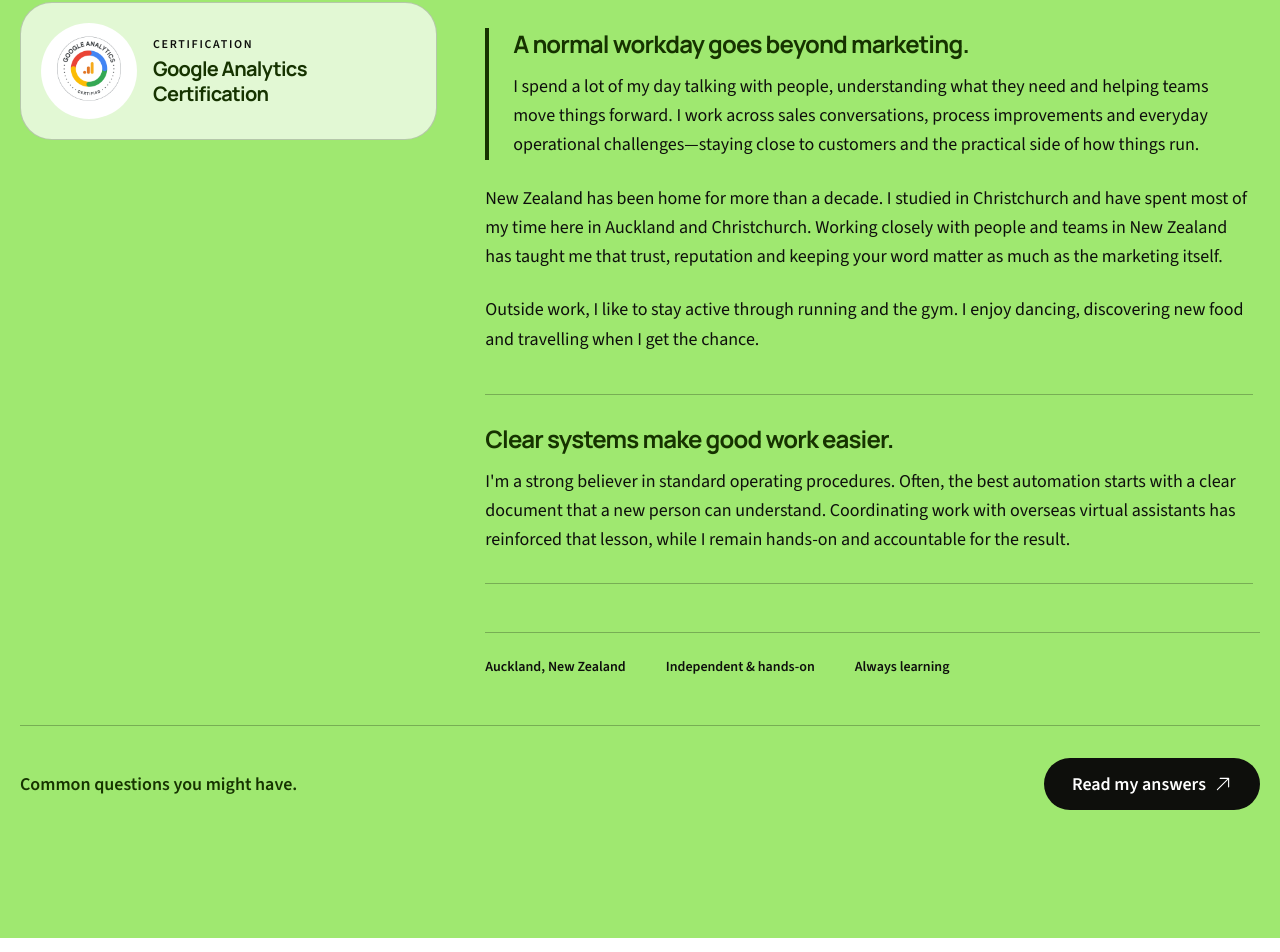
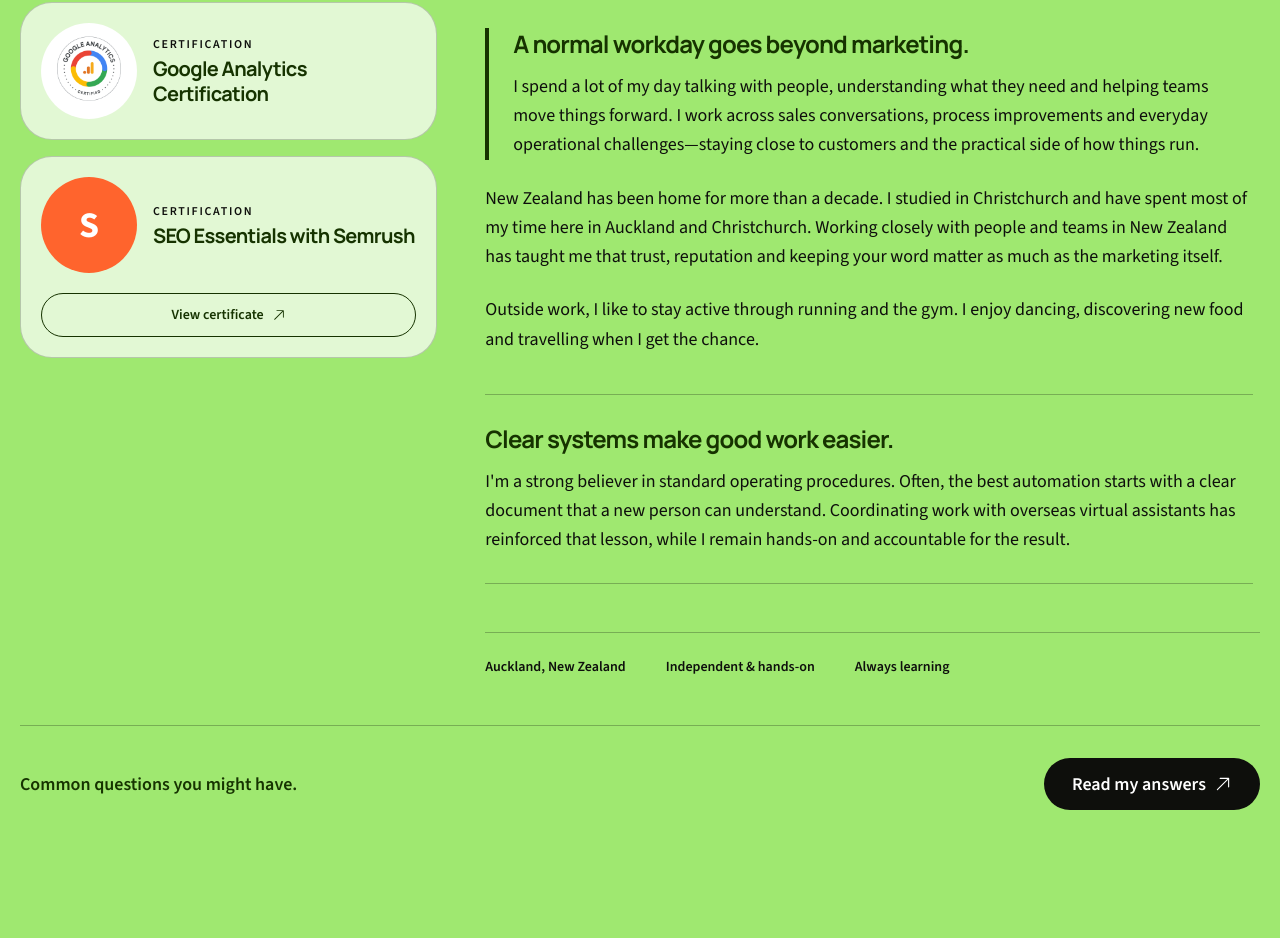
Before and after one commit to taranveerultra-bot/Tara-cv, a Next.js app: page / in a window 1280 px wide. Shown: the part 1481-2433 px from the top of the page. Built offline with nearby package versions, Linux system fonts and the light colour scheme.

Commit message:
Add Semrush SEO certification

```diff
--- a/src/components/PortfolioSections.tsx
+++ b/src/components/PortfolioSections.tsx
@@ -9,7 +9,14 @@ import Section from "./Section";
 import { services } from "@/data/services";
 import ProjectsCarousel from "./ProjectsCarousel";
 
-const certifications = [
+type Certification = {
+    title: string;
+    badge?: string;
+    badgeAlt?: string;
+    credentialUrl?: string;
+};
+
+const certifications: Certification[] = [
     {
         title: "Google Ads Search Certification",
         badge: "/images/google-ads-search-certified.png",
@@ -19,6 +26,10 @@ const certifications = [
         title: "Google Analytics Certification",
         badge: "/images/google-analytics-certified.png",
         badgeAlt: "Google Analytics Certified badge",
+    },
+    {
+        title: "SEO Essentials with Semrush",
+        credentialUrl: "https://static.semrush.com/academy/certificates/cc07759122/taran-veer_25.pdf",
     },
 ];
 
@@ -198,6 +209,7 @@ export const AboutSection = () => (
                                 className="rounded-[2rem] border border-black/20 bg-white/70 p-5"
                             >
                                 <div className="flex items-center gap-4">
+                                    {certification.badge && certification.badgeAlt ? (
                                         <Image
                                             src={certification.badge}
                                             alt={certification.badgeAlt}
@@ -205,6 +217,14 @@ export const AboutSection = () => (
                                             height={104}
                                             className="h-24 w-24 shrink-0 rounded-full"
                                         />
+                                    ) : (
+                                        <div
+                                            className="flex h-24 w-24 shrink-0 items-center justify-center rounded-full bg-[#ff642d] text-4xl font-extrabold text-white"
+                                            aria-hidden="true"
+                                        >
+                                            S
+                                        </div>
+                                    )}
                                     <div className="min-w-0">
                                         <p className="text-xs font-semibold uppercase tracking-[0.14em] text-secondary/65">
                                             Certification
@@ -214,6 +234,17 @@ export const AboutSection = () => (
                                         </h3>
                                     </div>
                                 </div>
+                                {certification.credentialUrl ? (
+                                    <Link
+                                        href={certification.credentialUrl}
+                                        target="_blank"
+                                        rel="nofollow noopener noreferrer"
+                                        className="mt-5 inline-flex min-h-11 w-full items-center justify-center gap-2 rounded-full border border-secondary px-5 py-2.5 text-sm font-semibold text-secondary transition hover:bg-secondary hover:text-white"
+                                    >
+                                        View certificate
+                                        <HiArrowUpRight aria-hidden="true" />
+                                    </Link>
+                                ) : null}
                             </article>
                         ))}
                     </div>
```
Lines whose indentation alone changed are shown as unchanged.
